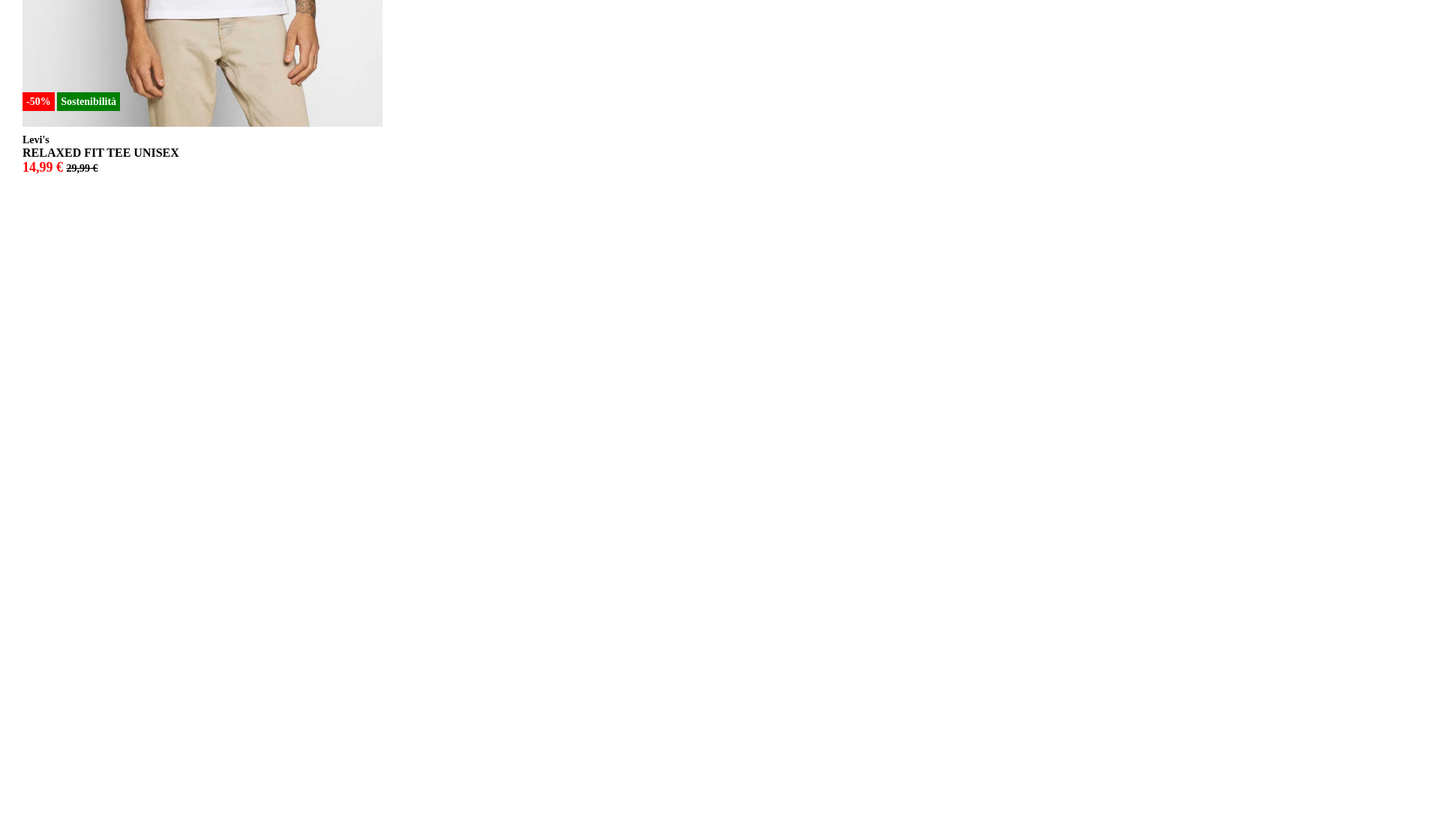
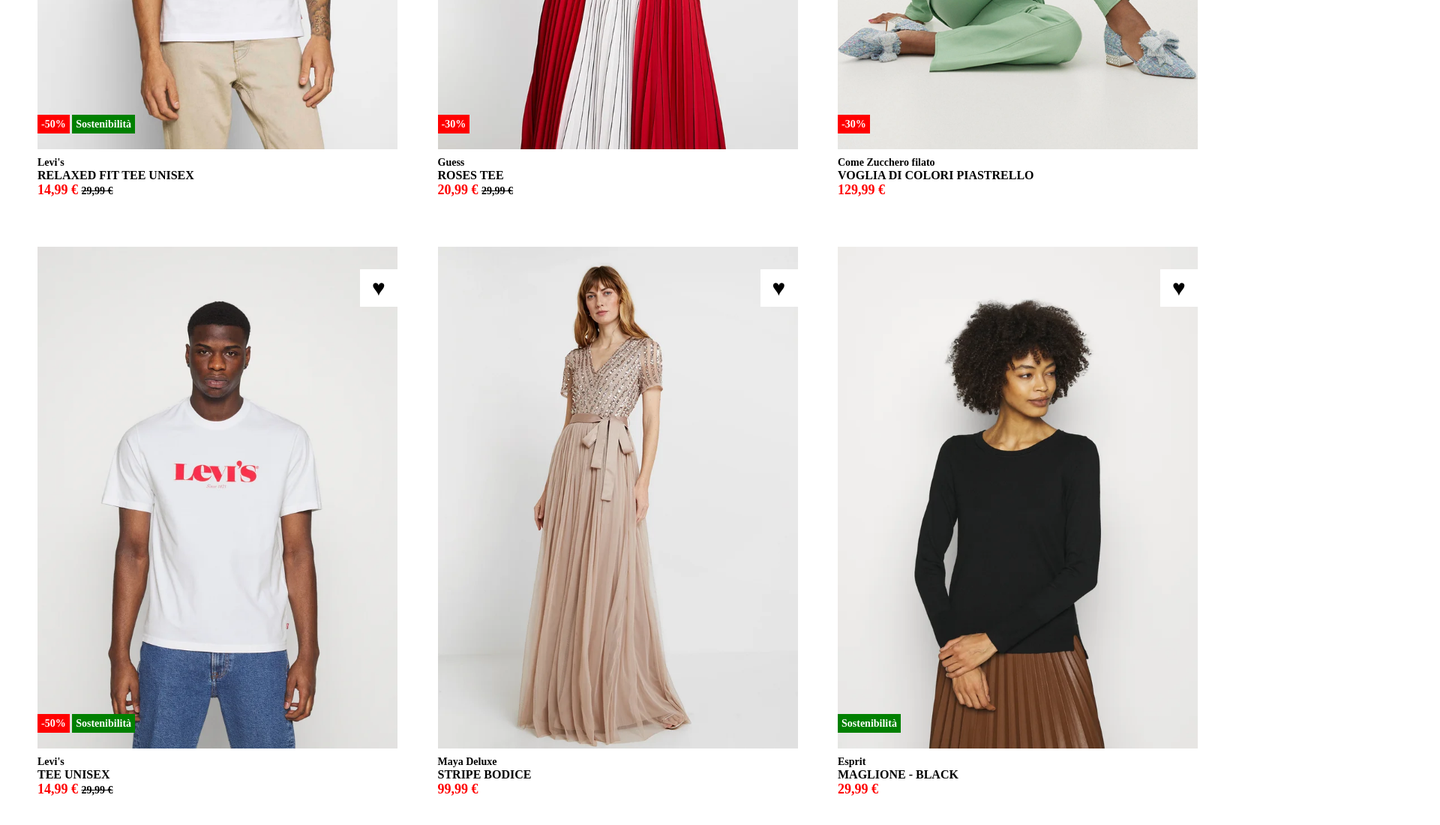
Before and after one commit to Simone823/html-css-boolando, a plain HTML site: page index.html in a window 1280 px wide. Shown: the part 500-1600 px from the top of the page at 75% size, 1920 px wide, since content can reach past the window. Before the commit the page ends 800 px from the top, so only its background shows below. Drawn offline with Linux system fonts and the light colour scheme.

Commit message:
sistemazione di tutte le carte

```diff
--- a/index.html
+++ b/index.html
@@ -1,5 +1,6 @@
 <!DOCTYPE html>
 <html lang="en">
+
 <head>
     <meta charset="UTF-8">
     <meta http-equiv="X-UA-Compatible" content="IE=edge">
@@ -7,12 +8,13 @@
     <link rel="stylesheet" href="style.css">
     <title>Document</title>
 </head>
+
 <body>
 
     <!-- Contenitore di tutto -->
     <div class="container">
 
-        <!-- Carta -->
+        <!-- Carta 1 -->
         <div class="card">
 
             <!-- Immagine e testo immagine -->
@@ -35,8 +37,111 @@
             </div>
         </div>
 
+        <!-- Carta 2-->
+        <div class="card">
+
+            <!-- Immagine e testo immagine -->
+            <div class="img-card">
+                <img src="img/2.webp" alt="">
+                <div class="sconti">
+                    <span class="red">-30%</span>
+                </div>
+                <div class="heart">&#9829;</div>
+            </div>
+
+            <!-- Descrizione sotto immagine -->
+            <div class="description">
+                <h3>Guess</h3>
+                <h1>ROSES TEE</h1>
+                <span class="price-red">20,99 €
+                    <span class="price-del">29,99 €</span>
+                </span>
+            </div>
+        </div>
+
+        <!-- Carta 3-->
+        <div class="card">
+
+            <!-- Immagine e testo immagine -->
+            <div class="img-card">
+                <img src="img/3.webp" alt="">
+                <div class="sconti">
+                    <span class="red">-30%</span>
+                </div>
+                <div class="heart">&#9829;</div>
+            </div>
+
+            <!-- Descrizione sotto immagine -->
+            <div class="description">
+                <h3>Come Zucchero filato</h3>
+                <h1>VOGLIA DI COLORI PIASTRELLO</h1>
+                <span class="price-red">129,99 €</span>
+            </div>
+        </div>
+
+        <!-- Carta 4 -->
+        <div class="card">
+
+            <!-- Immagine e testo immagine -->
+            <div class="img-card">
+                <img src="img/4.webp" alt="">
+                <div class="sconti">
+                    <span class="red">-50%</span>
+                    <span class="green">Sostenibilità</span>
+                </div>
+                <div class="heart">&#9829;</div>
+            </div>
+
+            <!-- Descrizione sotto immagine -->
+            <div class="description">
+                <h3>Levi's</h3>
+                <h1>TEE UNISEX</h1>
+                <span class="price-red">14,99 €
+                    <span class="price-del">29,99 €</span>
+                </span>
+            </div>
+        </div>
+
+        <!-- Carta 5 -->
+        <div class="card">
+
+            <!-- Immagine e testo immagine -->
+            <div class="img-card">
+                <img src="img/5.webp" alt="">
+                <div class="heart">&#9829;</div>
+            </div>
+
+            <!-- Descrizione sotto immagine -->
+            <div class="description">
+                <h3>Maya Deluxe</h3>
+                <h1>STRIPE BODICE</h1>
+                <span class="price-red">99,99 €</span>
+            </div>
+        </div>
+
+        <!-- Carta 6 -->
+        <div class="card">
+
+            <!-- Immagine e testo immagine -->
+            <div class="img-card">
+                <img src="img/6.webp" alt="">
+                <div class="sconti">
+                    <span class="green">Sostenibilità</span>
+                </div>
+                <div class="heart">&#9829;</div>
+            </div>
+
+            <!-- Descrizione sotto immagine -->
+            <div class="description">
+                <h3>Esprit</h3>
+                <h1>MAGLIONE - BLACK</h1>
+                <span class="price-red">29,99 €</span>
+            </div>
+        </div>
+
 
     </div>
 
 </body>
+
 </html>
--- a/style.css
+++ b/style.css
@@ -5,13 +5,21 @@
     box-sizing: border-box;
     font-size: 14px;
 }
+/* Container */
+.container{
+    width: 1920px;
+    height: 1630px;
+    /* border: 1px solid red; */
+}
 
 /* Carta */
 .card{
     width: 480px;
     height: 769px;
     /* border: 1px solid red; */
-    margin-left: 30px;
+    margin-top: 30px;
+    margin-left: 50px;
+    display: inline-block;
 }
 
 /* Immagine e testo immagine */
```
